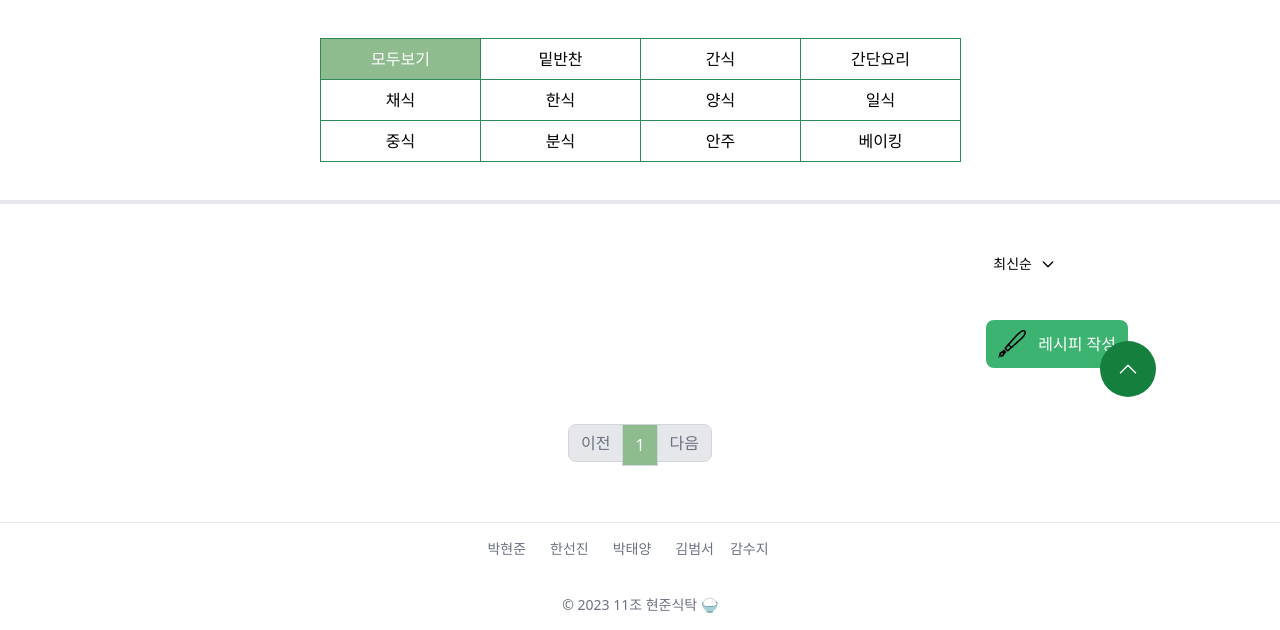
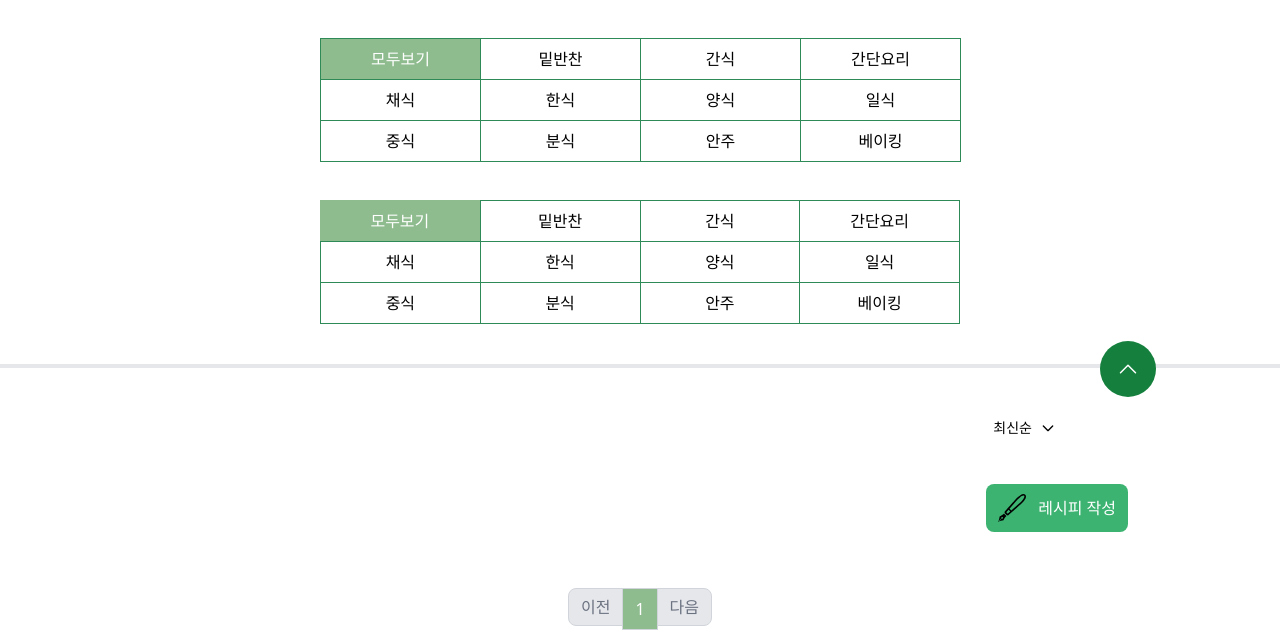
Before and after one commit to DT-HYUNJUN/recipes-share-site, a Django app: page /recipes/ in a window 1280 px wide. Shown: the part 363-993 px from the top of the page. Run offline with Django 3.2, Linux system fonts and the light colour scheme; data that the repository does not hold is empty; parts of the project's set-up code (start-up, migrations or seed data) failed here and were passed over; some libraries are stand-ins or nearby versions; some web fonts are replaced.

Commit message:
[UPDATE] index

```diff
--- a/recipes/templates/recipes/recipe_list.html
+++ b/recipes/templates/recipes/recipe_list.html
@@ -17,8 +17,8 @@
 
 
     <!--카테고리-->
-    <div class=" text-center mt-10 ">
-      <ul class="grid grid-cols-4  w-[640px] mx-auto " style="margin-bottom: -1px;">
+    <div class="text-center mt-10">
+      <ul class="grid grid-cols-2 lg:grid-cols-4 w-4/5 lg:w-[640px] mx-auto " style="margin-bottom: -1px;">
         <button name="filter" value="모두보기" class=" {% if category %}  text-black hover:bg-[#3CB371] hover:text-white border border-[#2E8B57] p-2 filtering{%else%}bg-[#8FBC8F] text-white hover:bg-[#3CB371] border border-[#2E8B57] p-2 filtering {% endif %} " style="margin: 0 -1px -1px 0;">
           모두보기
         </button>
@@ -53,6 +53,46 @@
           안주
         </button>
         <button name="filter" value="베이킹" class=" {% if category == '베이킹' %} bg-[#8FBC8F] text-white hover:bg-[#3CB371] border border-[#2E8B57] p-2 filtering {%else%} text-black hover:bg-[#3CB371] hover:text-white border border-[#2E8B57] p-2 filtering{% endif %} " style="margin: 0 -1px -1px 0;">
+          베이킹
+        </button>
+      </ul>
+    </div>
+    <div class="text-center mt-10">
+      <ul class="grid grid-cols-2 lg:grid-cols-4 w-4/5 lg:w-[640px] mx-auto divide-x divide-y divide-[#2e8b57] border-r border-b border-r-[#2e8b57] border-b-[#2e8b57]">
+        <button name="filter" value="모두보기" class=" {% if category %}  text-black hover:bg-[#3CB371] hover:text-white  p-2 filtering{%else%}bg-[#8FBC8F] text-white hover:bg-[#3CB371] p-2 filtering {% endif %} ">
+          모두보기
+        </button>
+        <button name="filter" value="밑반찬" class=" {% if category == '밑반찬' %} bg-[#8FBC8F] text-white hover:bg-[#3CB371]  p-2 filtering {%else%} text-black hover:bg-[#3CB371] hover:text-white p-2 filtering{% endif %} ">
+          밑반찬
+        </button>
+        <button name="filter" value="간식" class=" {% if category == '간식' %} bg-[#8FBC8F] text-white hover:bg-[#3CB371]  p-2 filtering {%else%} text-black hover:bg-[#3CB371] hover:text-white p-2 filtering{% endif %} ">
+          간식
+        </button>
+        <button name="filter" value="간단요리" class=" {% if category == '간단요리' %} bg-[#8FBC8F] text-white hover:bg-[#3CB371]  p-2 filtering {%else%} text-black hover:bg-[#3CB371] hover:text-white p-2 filtering{% endif %} ">
+          간단요리
+        </button>
+        <button name="filter" value="채식" class=" {% if category == '채식' %} bg-[#8FBC8F] text-white hover:bg-[#3CB371]  p-2 filtering {%else%} text-black hover:bg-[#3CB371] hover:text-white p-2 filtering{% endif %} ">
+          채식
+        </button>
+        <button name="filter" value="한식" class=" {% if category == '한식' %} bg-[#8FBC8F] text-white hover:bg-[#3CB371]  p-2 filtering {%else%} text-black hover:bg-[#3CB371] hover:text-white p-2 filtering{% endif %} ">
+          한식
+        </button>
+        <button name="filter" value="양식" class=" {% if category == '양식' %} bg-[#8FBC8F] text-white hover:bg-[#3CB371]  p-2 filtering {%else%} text-black hover:bg-[#3CB371] hover:text-white p-2 filtering{% endif %} ">
+          양식
+        </button>
+        <button name="filter" value="일식" class=" {% if category == '일식' %} bg-[#8FBC8F] text-white hover:bg-[#3CB371]  p-2 filtering {%else%} text-black hover:bg-[#3CB371] hover:text-white p-2 filtering{% endif %} ">
+          일식
+        </button>
+        <button name="filter" value="중식" class=" {% if category == '중식' %} bg-[#8FBC8F] text-white hover:bg-[#3CB371]  p-2 filtering {%else%} text-black hover:bg-[#3CB371] hover:text-white p-2 filtering{% endif %} ">
+          중식
+        </button>
+        <button name="filter" value="분식" class=" {% if category == '분식' %} bg-[#8FBC8F] text-white hover:bg-[#3CB371]  p-2 filtering {%else%} text-black hover:bg-[#3CB371] hover:text-white p-2 filtering{% endif %} ">
+          분식
+        </button>
+        <button name="filter" value="안주" class=" {% if category == '안주' %} bg-[#8FBC8F] text-white hover:bg-[#3CB371]  p-2 filtering {%else%} text-black hover:bg-[#3CB371] hover:text-white p-2 filtering{% endif %} ">
+          안주
+        </button>
+        <button name="filter" value="베이킹" class=" {% if category == '베이킹' %} bg-[#8FBC8F] text-white hover:bg-[#3CB371]  p-2 filtering {%else%} text-black hover:bg-[#3CB371] hover:text-white p-2 filtering{% endif %} ">
           베이킹
         </button>
       </ul>
```
Also changed, not shown: pjt/settings.py (+6 -2 lines).
